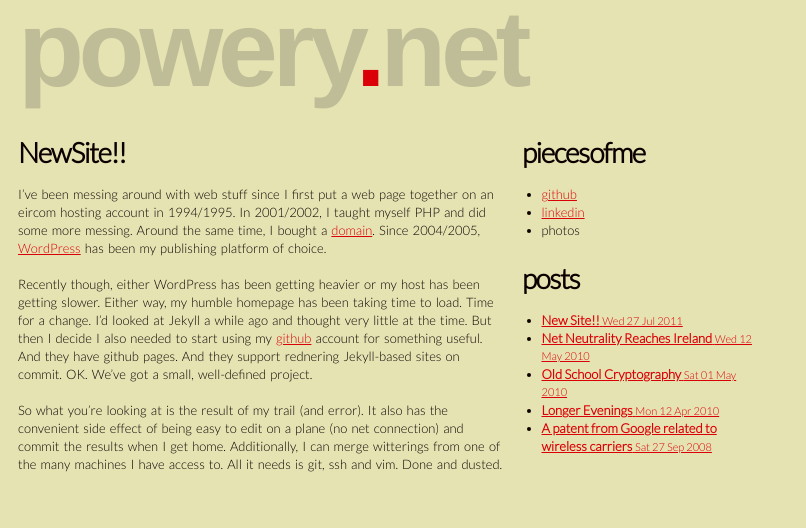
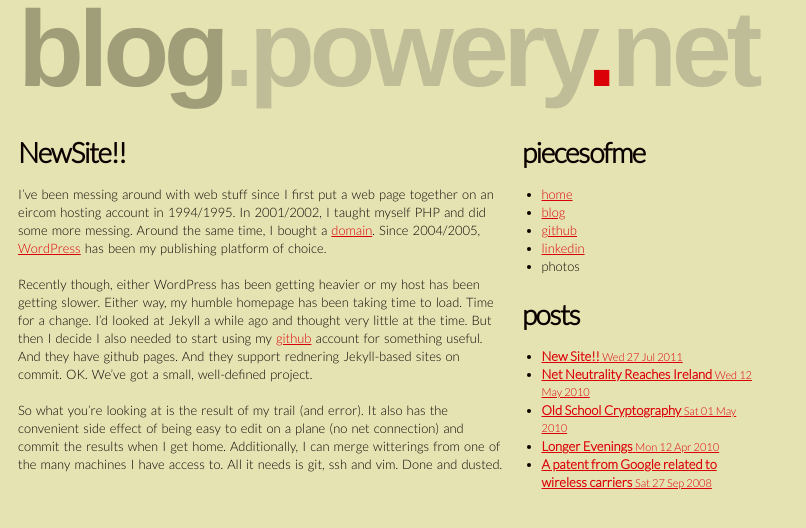
Before and after one commit to epower/epower.github.com, a Jekyll site: the page built from index.html, in a window 1280 px wide. Shown: the top 528 px of the page, without its empty margins (0-806 px from the left). Built offline with Jekyll 4.4.1, drawn with Linux system fonts in a browser that asks for light colours; Markdown is read by kramdown in place of the engine named in the settings.

Commit message:
a few more layout changes

```diff
--- a/_layouts/base.html
+++ b/_layouts/base.html
@@ -9,7 +9,7 @@
     <body class="page-grid">
         <div id="page" class="layout-grid">
             <header class="width3">
-                 <h1> powery<span id="dot">.</span>net </h1>
+                 <h1><span id="blog">blog</span>.powery<span id="dot">.</span>net </h1>
             </header>
             <article class="width3">
                 <section id="stuff" class="column width2 first">
@@ -18,7 +18,9 @@
                 <aside id="other-stuff" class="column width1">
                     <h2>pieces of me</h2>
 			<ul>
-			    <li><a href="https://github.com/epower">github</a></li>
+				<li><a href="http://www.powery.net">home</a></li>
+			    <li><a href="http://blog.powery.net">blog</a></li>
+				<li><a href="https://github.com/epower">github</a></li>
 			    <li><a href="http://ie.linkedin.com/in/eamonnpower">linkedin</a></li>
 			    <li>photos</li>
 			</ul>
--- a/css/site.css
+++ b/css/site.css
@@ -35,6 +35,12 @@ img{
     max-width:450px;
 }
 
+#blog{
+	color:#9F9E78;
+	// color:#C0BE98;
+
+}
+
 #dot{
     color:#DB0007;
 }
```
